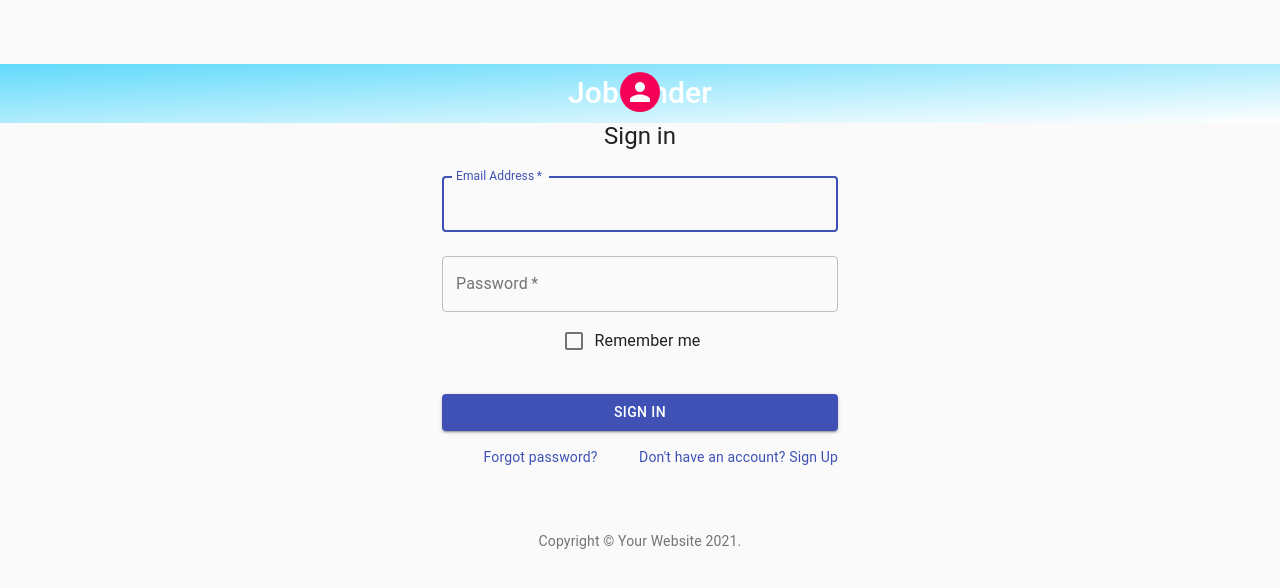
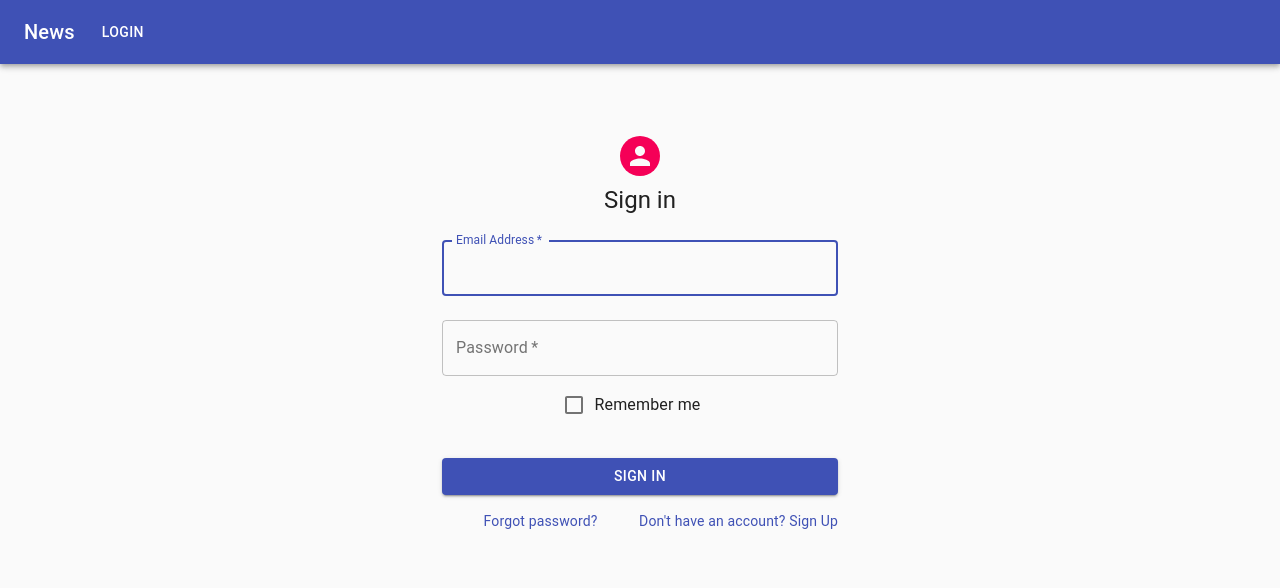
Before and after one commit to c4phesua/JobFinder-portal, a React (Create React App) app: page /login in a window 1280 px wide. Shown: the top 588 px of the page. Built offline with nearby package versions, Linux system fonts and the light colour scheme.

Commit message:
delete copyright

```diff
--- a/src/component/NavigationBar.jsx
+++ b/src/component/NavigationBar.jsx
@@ -1,28 +1,35 @@
-import React from "react";
+import React from 'react';
+import { makeStyles } from '@material-ui/core/styles';
+import AppBar from '@material-ui/core/AppBar';
+import Toolbar from '@material-ui/core/Toolbar';
+import Typography from '@material-ui/core/Typography';
+import Button from '@material-ui/core/Button';
 
-export default class NavigationBar extends React.Component {
-  handleLoginClick() {
-    window.location.href = "/login";
-  }
+const useStyles = makeStyles((theme) => ({
+  root: {
+    flexGrow: 1,
+  },
+  menuButton: {
+    marginRight: theme.spacing(2),
+  },
+  title: {
+    flexGrow: 1,
+  },
+}));
 
-  render() {
-    const currentPath = window.location.pathname;
-    return (
-      <>
-        <header className="navbar-custom">
-          <div className="brand"><a href="/" className="brandName">Job Finder</a></div>
-          {currentPath !== "/login" &&
-            <>
-              <div className="search">
-                <input type="text" className="keyword" />
-                <input type="text" className="title" />
-                <button title="Search" className="btnSearch">Search</button>
-              </div>
-              <button className="login" onClick={this.handleLoginClick}>Login</button>
-            </>
-          }
-        </header>
-      </>
-    );
-  }
+export default function ButtonAppBar() {
+  const classes = useStyles();
+
+  return (
+      <div className={classes.root}>
+        <AppBar position="static">
+          <Toolbar>
+            <Typography variant="h6" className={classes.menuButton}>
+              News
+            </Typography>
+            <Button color="inherit" href="/login">Login</Button>
+          </Toolbar>
+        </AppBar>
+      </div>
+  );
 }
--- a/src/page/Login.jsx
+++ b/src/page/Login.jsx
@@ -11,19 +11,6 @@ import Box from '@material-ui/core/Box';
 import Typography from '@material-ui/core/Typography';
 import { makeStyles } from '@material-ui/core/styles';
 import Container from '@material-ui/core/Container';
-
-function Copyright() {
-  return (
-      <Typography variant="body2" color="textSecondary" align="center">
-        {'Copyright © '}
-        <Link color="inherit" href="https://material-ui.com/">
-          Your Website
-        </Link>{' '}
-        {new Date().getFullYear()}
-        {'.'}
-      </Typography>
-  );
-}
 
 const useStyles = makeStyles((theme) => ({
   paper: {
@@ -107,9 +94,6 @@ export default function SignIn() {
             </Grid>
           </form>
         </div>
-        <Box mt={8}>
-          <Copyright />
-        </Box>
       </Container>
   );
 }
```
